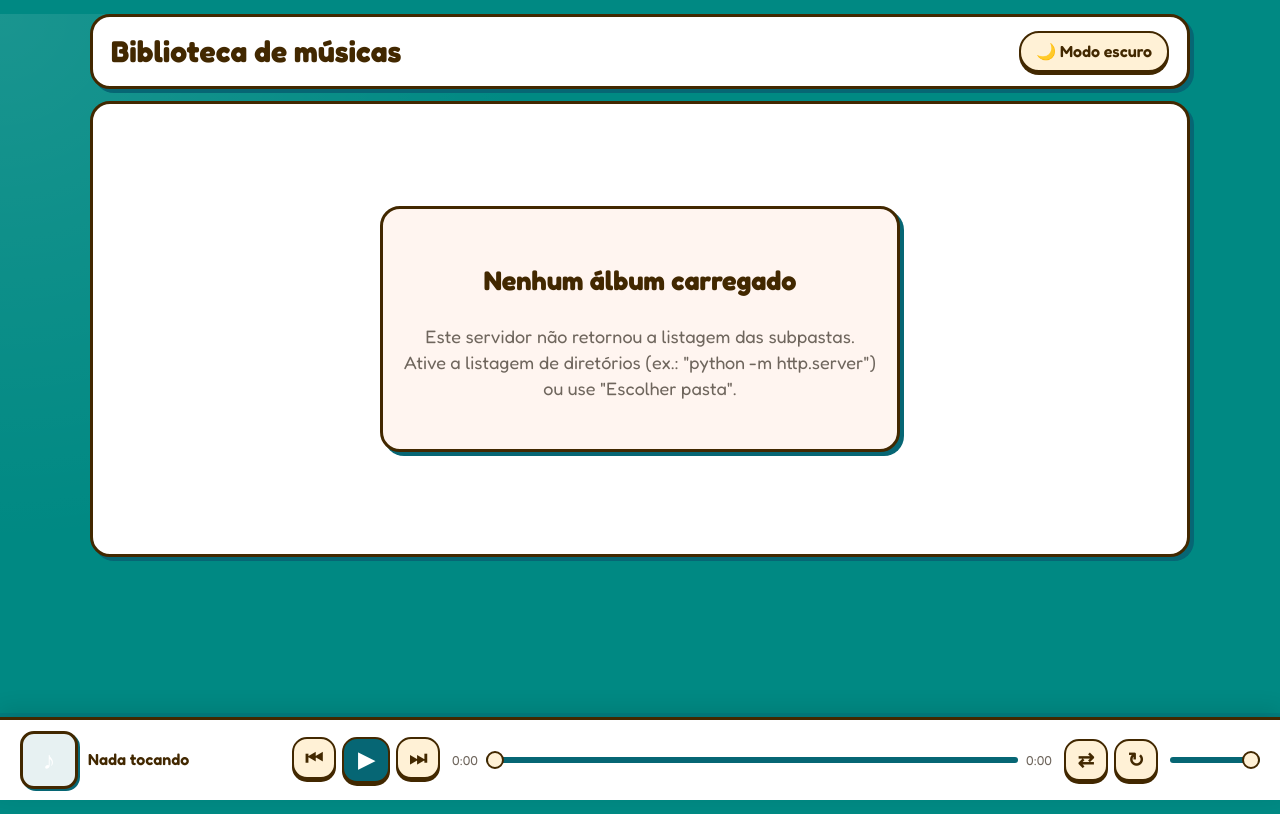
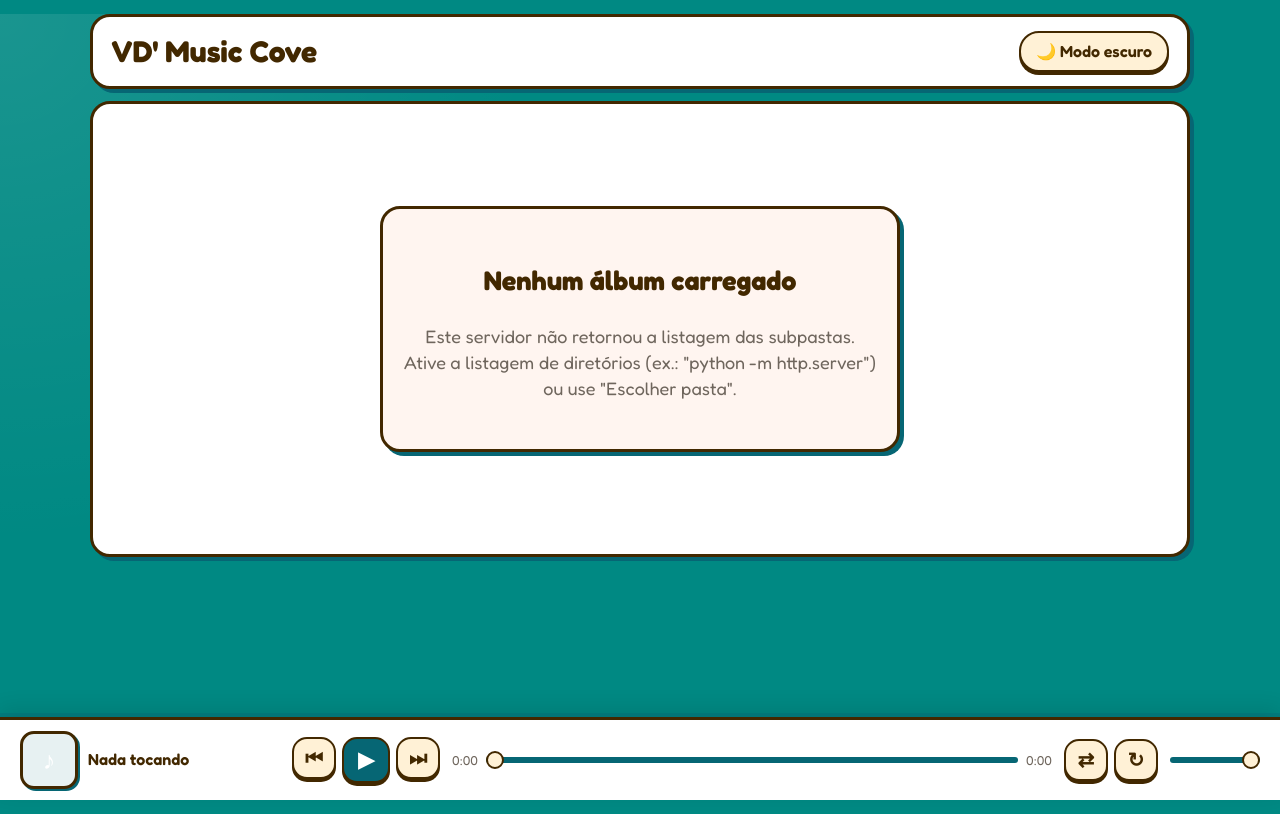
Before and after one commit to vdgizmo/leslie, a plain HTML site: page index.html in a window 1280 px wide. Drawn offline with Linux system fonts and the light colour scheme.

Commit message:
Update index.html

```diff
--- a/index.html
+++ b/index.html
@@ -9,7 +9,7 @@
 </head>
 <body>
 <header>
-  <h1>Biblioteca de músicas</h1>
+  <h1>VD' Music Cove</h1>
   <!-- Botões ocultos. Para exibi-los de novo, apague esta linha e a última linha deste bloco (a que fecha o comentário).
   <button class="pri" id="pick">Escolher pasta</button>
   <button id="reopen" hidden></button>
```
